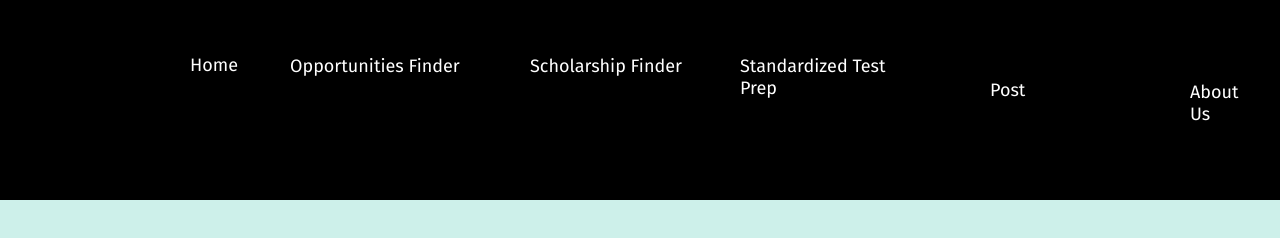
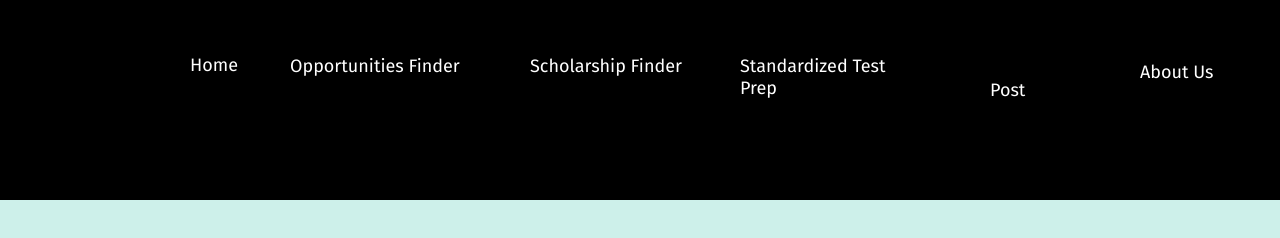
Before and after one commit to eli0333/citrohacks-website, a plain HTML site: page index.html in a window 1280 px wide. Shown: the top 238 px of the page. Drawn offline with nearby package versions, Linux system fonts and the light colour scheme.

Commit message:
Starting the website

```diff
--- a/style.css
+++ b/style.css
@@ -135,10 +135,10 @@ a:hover {
 
 #link6 {
 	position: relative;
-	left: 1150px;
-  bottom: 105px;
+	left: 1100px;
+  bottom: 125px;
 	color: white;
-	width: 50px;
+	width: 100px;
 	font-size: 18px;
 }
 
```
